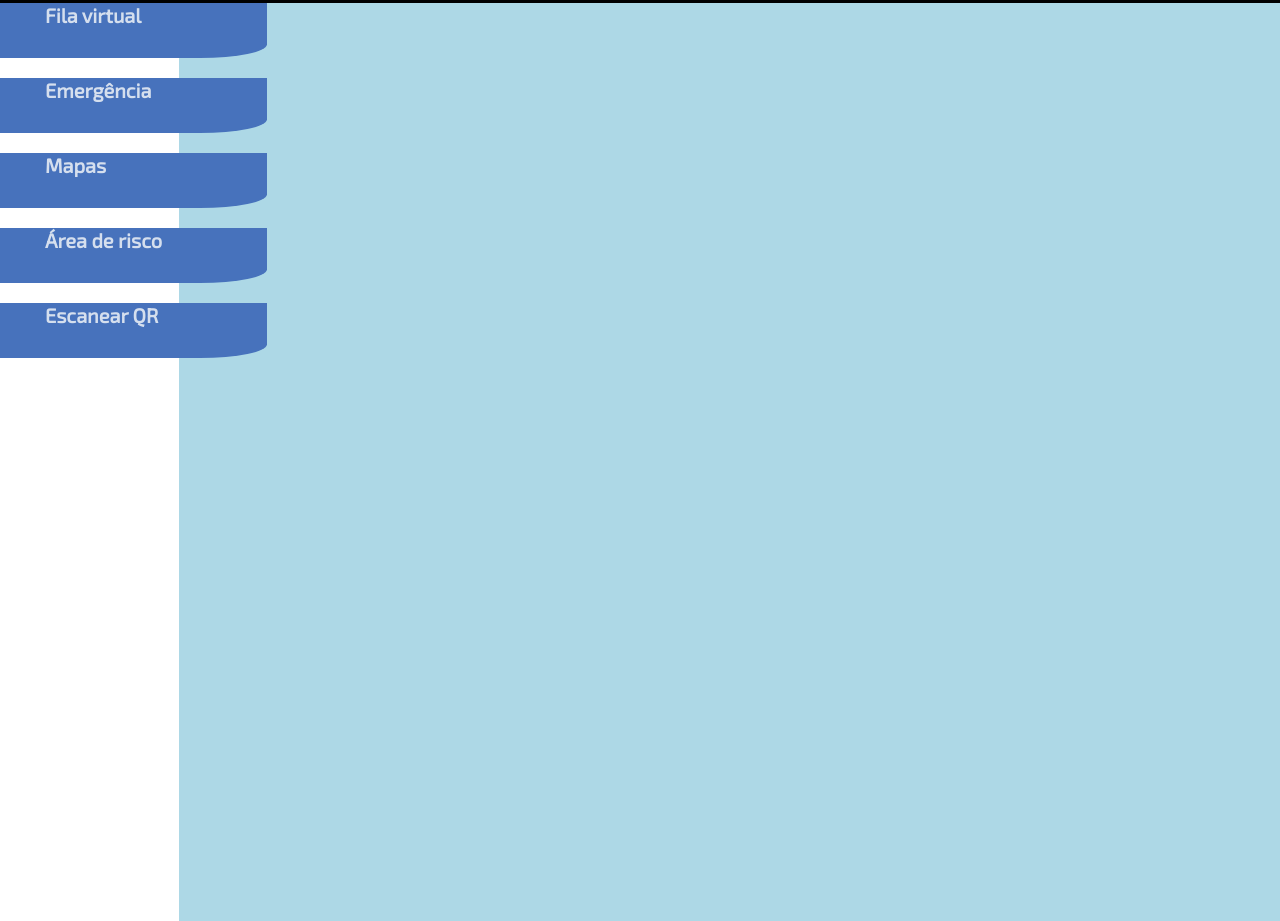
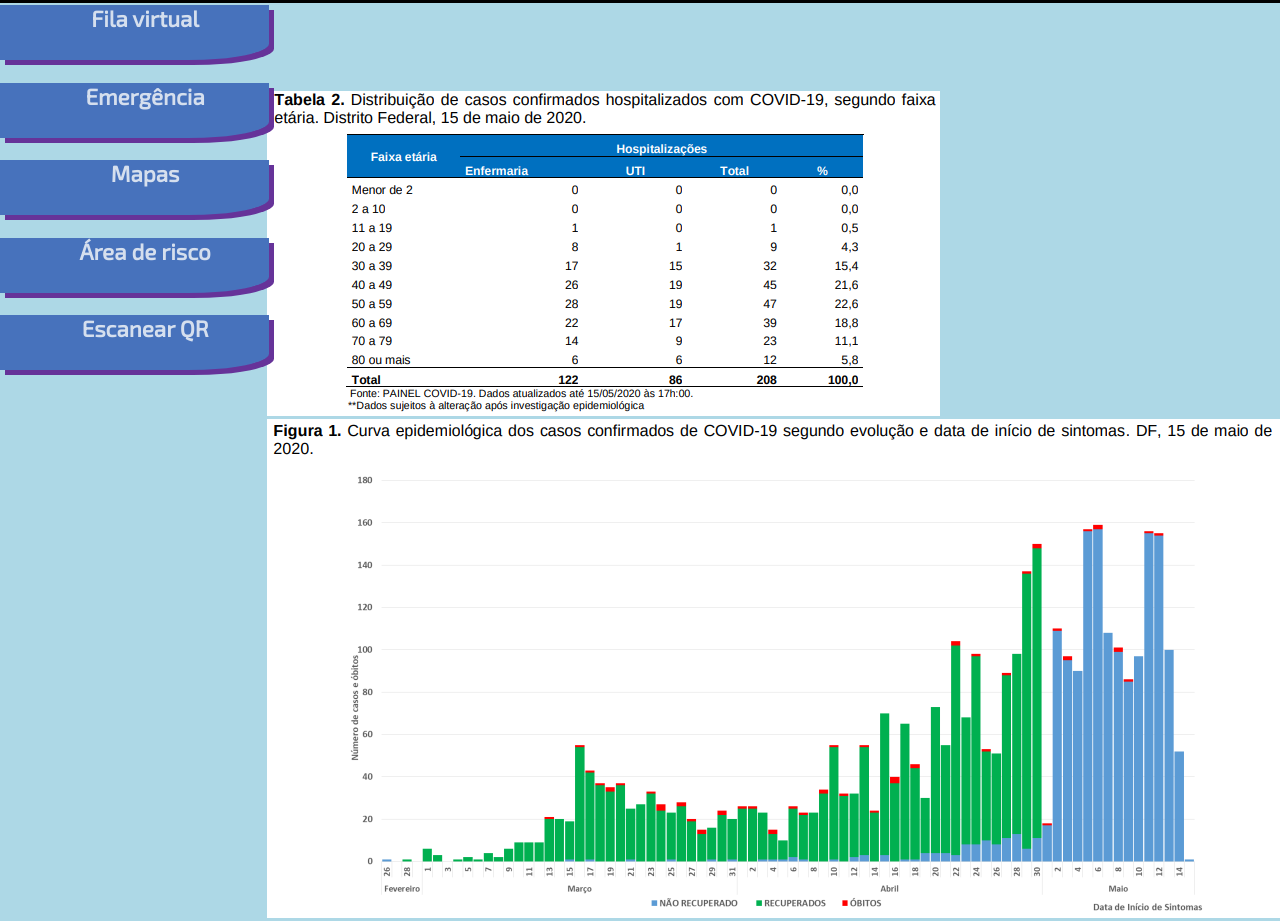
Before and after one commit to Hackathon-FGA-2020/Desafio-1-Grupo-8, a plain HTML site: page site/index.html in a window 1280 px wide. Shown: the part 559-1480 px from the top of the page. Drawn offline with Linux system fonts and the light colour scheme.

Commit message:
Refatoração menu nav, definição de caixa de conteúdo principal

```diff
--- a/site/index.html
+++ b/site/index.html
@@ -31,7 +31,11 @@
             <img src="img/header-banner.jpg">
         </div>
         <section class="conteudo">
-            <div class="caixa"></div>
+            <div class="caixa">
+                <img src="img/Tabela de casos.png">
+                <img src="img/grafico00-45-04.png">
+                <img src="img/casosregiao.png">
+            </div>
          </section>
         <!-- Fazer uma lista com <a> -->
         <aside class="navegs">
--- a/site/styles.css
+++ b/site/styles.css
@@ -3,6 +3,7 @@
 }
 body {
     margin: 0px;
+    background-color: lightblue;
 }
 .sticky {
     color: #FFF;
@@ -67,10 +68,11 @@ body {
 .conteudo {
     display:grid;
     grid-template-columns:2000px;
-    width: 86%;
+    max-width: 8650%;
     background-color:lightblue;
     margin-left: 14%;
     margin-top: -3px;
+
 
 }
 
@@ -97,23 +99,26 @@ body {
 
 .navegs p {
 
-    padding: 0px 30px 0px 45px;
+    border-bottom-right-radius: 30%;
+    padding: 0px 24px 0px 45px;
     background-color: rgb(71, 114, 188);
     width: 100%;
     height: 55px;
-    border-bottom-right-radius: 25%;
     font-weight: 900;
-    font-size: 20px;
+    font-size: 1.4em;
+    text-align: center;
     color: rgb(213, 223, 238);
+    box-shadow: rebeccapurple 5px 5px;
 
 }
 
 .navegs p:hover{
     background-color: rgb(98, 138, 224);
     color: rgb(154, 213, 236);
-    /* filter: brightness(90%); */
+    box-shadow:slateblue 5px 5px;
 }
 
+/* Alinhar o conteúdo */
 .conteudo {
     display: grid;
     grid-template-columns: 800%;
@@ -121,7 +126,7 @@ body {
 }
 
 .caixa {
-    /* background-color:indigo;
-    padding: 100px;
-    max-width: 800px; */
+    padding: 1%;
+    max-width: 800px;
+    align-items: center;
 }
```
Also changed, not shown: site/img/Tabela de casos.png (added), site/img/casosregiao.png (added), site/img/grafico00-45-04.png (added).
